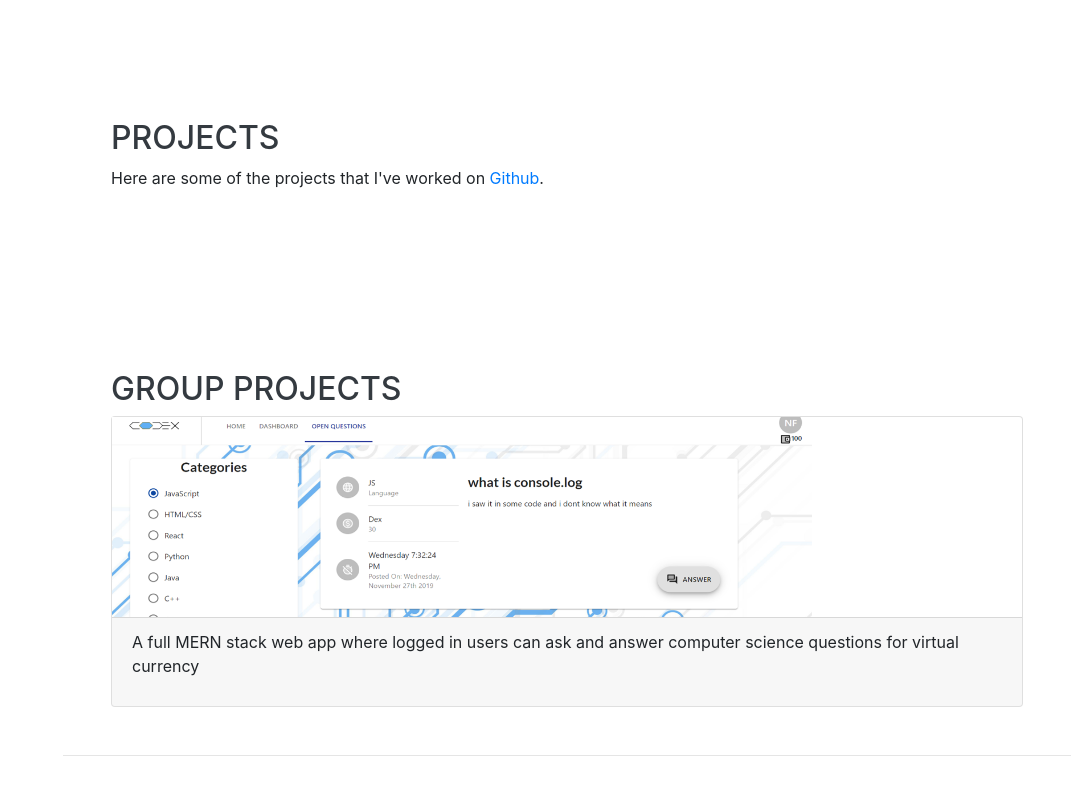
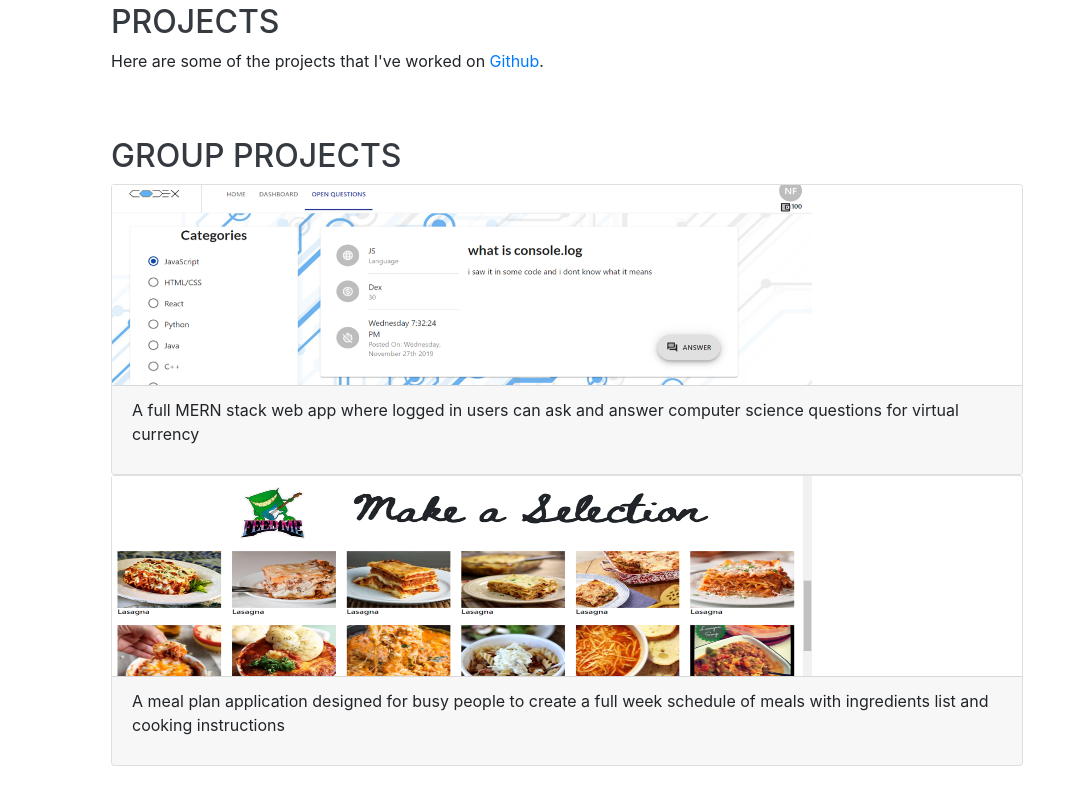
Before and after one commit to NickForma/NickForma.github.io, a website with bundled scripts: page index.html in a window 1280 px wide. Shown: the part 2448-3253 px from the top of the page, without its empty margins (209-1280 px from the left). Built offline with nearby package versions, Linux system fonts and the light colour scheme; no server answers; a web font is replaced by a local one.

Commit message:
more projects:

```diff
--- a/index.html
+++ b/index.html
@@ -275,6 +275,15 @@
             <p>A full MERN stack web app where logged in users can ask and answer computer science questions for virtual currency</p>
           </div>
         </div>
+
+        <div class="box card">
+          <a href="" target="_blank">
+            <img src="img/feedme.png" id="feedme" alt="FeedMe" width="700px" height="200px" />
+          </a>
+          <div class="lowerbox card-footer">
+            <p>A meal plan application designed for busy people to create a full week schedule of meals with ingredients list and cooking instructions</p>
+          </div>
+        </div>
     </div>
 
   </section>
```
